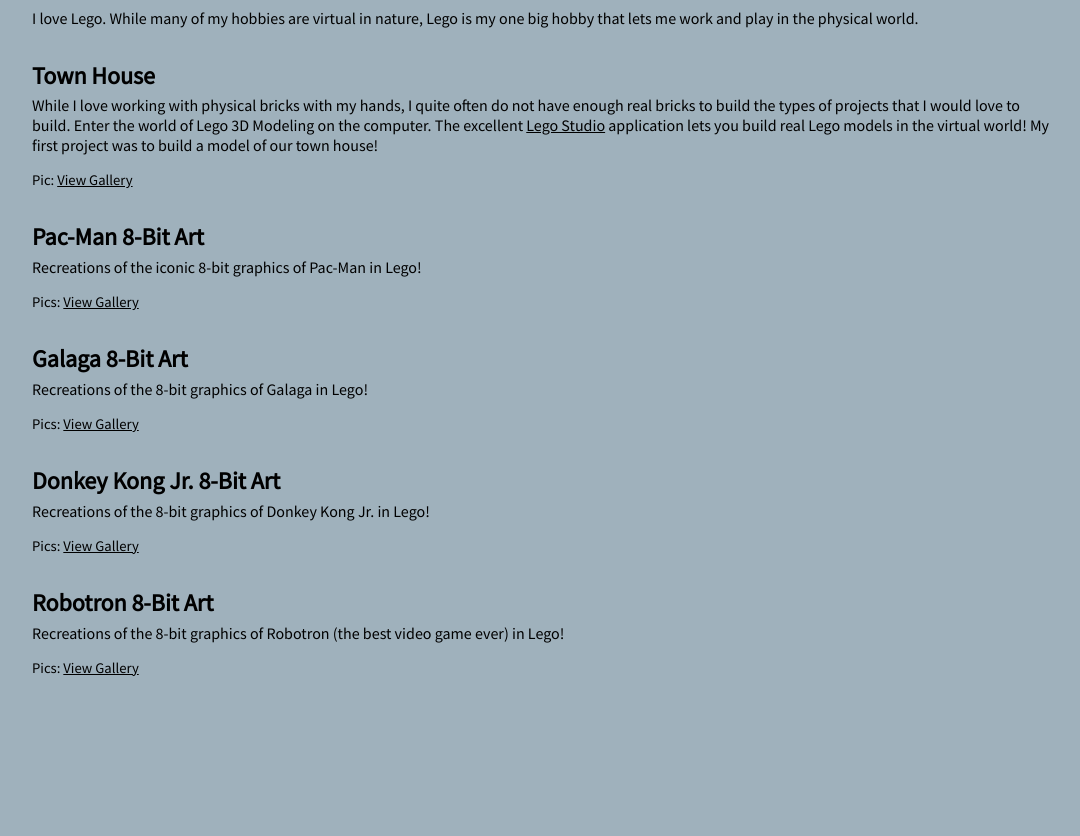
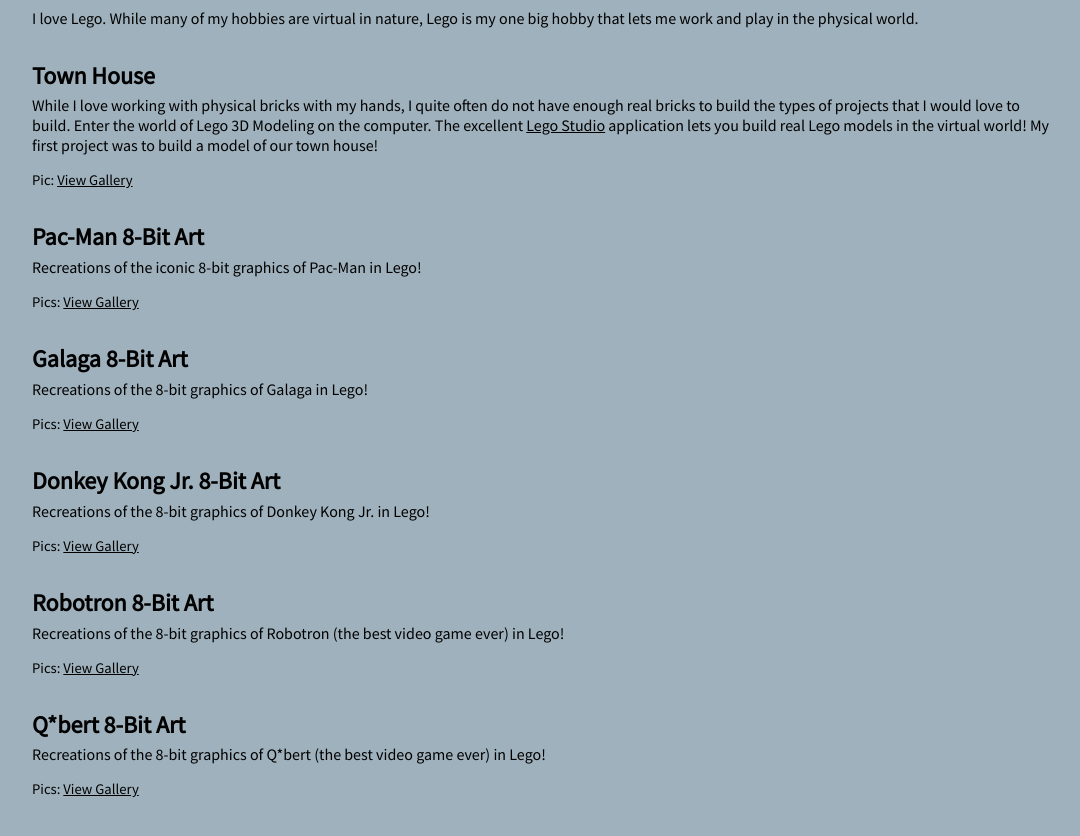
Before and after one commit to billkratzer/thekratzers-website-old, a Jekyll site: the page built from lego.html, in a window 1280 px wide and 900 px high, scrolled down 648 px, cut to the strip 54-890 px from the top of the window. Shown: the whole strip, without its empty margins (96-1176 px from the left). Built offline with Jekyll 4.4.1, drawn with Linux system fonts in a browser that asks for light colours; nearby versions of some CDN libraries; some web fonts are replaced; before the commit the page ends 1427 px from its top, so only the background shows below that.

Commit message:
Adding Q*bert art

```diff
--- a/lego.html
+++ b/lego.html
@@ -55,6 +55,13 @@
                     Recreations of the 8-bit graphics of Robotron (the best video game ever) in Lego!
                 </div>
                 <div class="project_link">Pics: <a href="javascript:show_robotron_gallery();">View Gallery</a></div>
+            </li>
+            <li>
+                <div class="project_title">Q*bert 8-Bit Art</div>
+                <div class="project_description">
+                    Recreations of the 8-bit graphics of Q*bert (the best video game ever) in Lego!
+                </div>
+                <div class="project_link">Pics: <a href="javascript:show_qbert_gallery();">View Gallery</a></div>
             </li>
 
         </ul>
@@ -329,13 +336,27 @@
         });
     }
 
+    function show_qbert_gallery() {
+        $.fancybox.open([
+            {
+                src  : '/assets/image/lego/qbert/qbert.png',
+                opts : {
+                    caption : 'Q*bert',
+                    thumb   : '/assets/image/lego/qbert/qbert_thumb.png'
+                }
+            }
+        ], {
+            loop : false
+        });
+    }
+
     function show_lego_home_gallery() {
         $.fancybox.open([
             {
                 src  : '/assets/image/lego/home/home.png',
                 opts : {
                     caption : 'Lego Town House',
-                    thumb   : '/assets/image/lego/home/home_thumb.home'
+                    thumb   : '/assets/image/lego/home/home_thumb.png'
                 }
             }
         ], {
```
Also changed, not shown: assets/image/lego/qbert/qbert_thumb.png (added), 1 other file.
